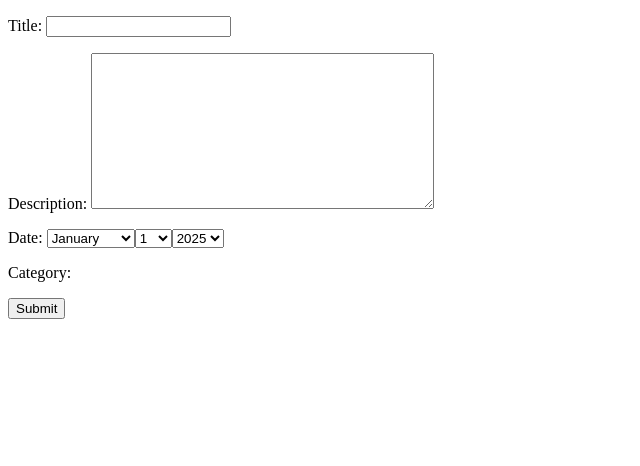
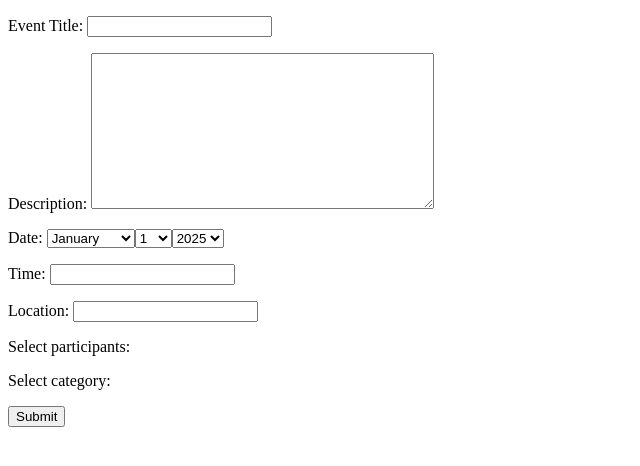
Before and after one commit to ApornaRakshit/event-management, a Django app: page /events/create-event/ in a window 1280 px wide. Shown: the top 466 px of the page, without its empty margins (0-640 px from the left). Run offline with Django 5.2, Linux system fonts and the light colour scheme; data that the repository does not hold is empty.

Commit message:
Data collected

```diff
--- a/events/forms.py
+++ b/events/forms.py
@@ -1,175 +1,18 @@
-# from django import forms
-# from events.models import Event
-
-
-# class EventForm(forms.Form):
-#     title = forms.CharField(max_length=250, label="Event Title")
-#     description = forms.CharField(
-#         widget=forms.Textarea, label='Event Description')
-#     due_date = forms.DateField(widget=forms.SelectDateWidget, label="Due Date")
-#     assigned_to = forms.MultipleChoiceField(
-#         widget=forms.CheckboxSelectMultiple, choices=[], label="Assigned To")
-
-#     def __init__(self, *args, **kwargs):
-#         # print(args,kwargs)
-#         employees= kwargs.pop("employees",[])
-#         super().__init__(*args, **kwargs)
-#         self.fields['assigned_to'].choices=[
-#             (emp.id, emp.name) for emp in employees]
-
-# # class StyledFormMinin:
-# #     """ Mixing to apply to form field"""
-
-# #     default_classes = "border-2 border-gray-500 w-full p-3 rounded-lg shadow-sm focus:outline-none focus:border-rose-400 focus:ring-rose-500"
-
-# #     def apply_styled_widgets(self):
-# #        for field_name, field in self.fields.items():
-# #            if isinstance(field.widget, forms.TextInput):
-# #                field.widget.attrs.update({
-# #                    'class':self.default_classes,
-# #                    'placeholder':f"Enter {field.label.lower()}"
-# #                })
-# #            elif isinstance(field.widget, forms.Textarea):
-# #                field.widget.attrs.update({
-# #                    'class':self.default_classes,
-# #                    'placeholder':f"Enter {field.label.lower()}",
-# #                    'rows': 5
-# #                })
-# #            elif isinstance(field.widget, forms.SelectDateWidget):
-# #                field.widget.attrs.update({
-# #                    'class':self.default_classes,
-# #                })
-# #            elif isinstance(field.widget, forms.CheckboxSelectMultiple):
-# #                field.widget.attrs.update({
-# #                    'class':"space-y-2",
-# #                })
-
-
-# class StyledFormMixin:
-#     """ Mixing to apply style to form field"""
-
-#     def __init__(self, *arg, **kwarg):
-#         super().__init__(*arg, **kwarg)
-#         self.apply_styled_widgets()
-
-#     default_classes = "border-2 border-gray-300 w-full p-3 rounded-lg shadow-sm focus:outline-none focus:border-rose-500 focus:ring-rose-500"
-
-#     def apply_styled_widgets(self):
-#         for field_name, field in self.fields.items():
-#             if isinstance(field.widget, forms.TextInput):
-#                 field.widget.attrs.update({
-#                     'class': self.default_classes,
-#                     'placeholder': f"Enter {field.label.lower()}"
-#                 })
-#             elif isinstance(field.widget, forms.Textarea):
-#                 field.widget.attrs.update({
-#                     'class': f"{self.default_classes} resize-none",
-#                     'placeholder':  f"Enter {field.label.lower()}",
-#                     'rows': 5
-#                 })
-#             elif isinstance(field.widget, forms.SelectDateWidget):
-#                 # print("Inside Date")
-#                 field.widget.attrs.update({
-#                     "class": "border-2 border-gray-300 p-3 rounded-lg shadow-sm focus:outline-none focus:border-rose-500 focus:ring-rose-500"
-#                 })
-#             elif isinstance(field.widget, forms.CheckboxSelectMultiple):
-#                 # print("Inside checkbox")
-#                 field.widget.attrs.update({
-#                     'class': "space-y-2"
-#                 })
-#             # else:
-#             #     # print("Inside else")
-#             #     field.widget.attrs.update({
-#             #         'class': self.default_classes
-#             #     })
-
-
-# class EventModelForm(StyledFormMixin, forms.ModelForm):
-#     class Meta:
-#         model = Event
-#         fields = ['title','description','due_date', 'assigned_to']
-#         widgets = {
-#             'due_date': forms.SelectDateWidget,
-#             'assigned_to': forms.CheckboxSelectMultiple
-#         }
-
-
-#         # exclude = ['project', 'is_completed', 'created_at', 'updated_at']
-#         """ Manual Widgets """
-#         # widgets = {
-#         #     'title': forms.TextInput(attrs={
-#         #         'class': "border-2 border-gray-500 w-full p-3 rounded-lg shadow-sm focus:outline-none focus:border-rose-400 focus:ring-rose-500",
-#         #         "placeholder":"Enter class title"
-#         #     }),
-#         #     'description': forms.Textarea(attrs={
-#         #         'class': "border-2 border-gray-500 w-full p-3 rounded-lg shadow-sm focus:outline-none focus:border-rose-400 focus:ring-rose-500",
-#         #         "placeholder":"Enter class description"
-#         #     }),
-#         #     'due_date': forms.SelectDateWidget(attrs={
-#         #         'class': "border-2 border-gray-300 p-2 rounded-lg shadow-sm focus:outline-none focus:border-rose-500 focus:ring-rose-500",
-#         #     }),
-#         #     'assigned_to': forms.CheckboxSelectMultiple(attrs={
-#         #         'class': "space-y-2",
-#         #     })
-#         # }
-
-#         def __init__(self, *arg, **kwarg):
-#             super().__init__(*arg, **kwarg)
-#             self.apply_styled_widgets()
-
-
 from django import forms
 
 class EventForm(forms.Form):
-  title = forms.CharField(max_length=250)
-  description= forms.CharField(widget=forms.Textarea)
-  date = forms.DateField(widget=forms.SelectDateWidget, label="Date")
-  category = forms.MultipleChoiceField(
-  widget=forms.CheckboxSelectMultiple, choices=[])
+    title = forms.CharField(max_length=250, label="Event Title")
+    description = forms.CharField(widget=forms.Textarea)
+    date = forms.DateField(widget=forms.SelectDateWidget)
+    time = forms.TimeField()
+    location = forms.CharField(max_length=250)
+    select_participants = forms.MultipleChoiceField(widget=forms.CheckboxSelectMultiple, choices=[])
+    select_category = forms.MultipleChoiceField(widget=forms.CheckboxSelectMultiple, choices=[])
 
-  def __init__(self, *args, **kwargs):
-    participants=kwargs.pop("participants",[])
-    super().__init__(*args, **kwargs)
-    self.fields["category"].choices=[
-      (part.id,part.name) for part in participants]
-
-
-
-
-
-
-# # Event Form
-# class EventForm(forms.ModelForm):
-#     class Meta:
-#         model = Event
-#         fields = '__all__'
-#         widgets = {
-#             'date': forms.DateInput(attrs={'type': 'date', 'class': 'form-control'}),
-#             'time': forms.TimeInput(attrs={'type': 'time', 'class': 'form-control'}),
-#             'description': forms.Textarea(attrs={'class': 'form-control'}),
-#             'location': forms.TextInput(attrs={'class': 'form-control'}),
-#             'category': forms.Select(attrs={'class': 'form-control'}),
-#         }
-
-
-
-# Participant Form
-# class ParticipantForm(forms.ModelForm):
-    # class Meta:
-    #     model = Participant
-    #     fields = '__all__'
-    #     widgets = {
-    #         'name': forms.TextInput(attrs={'class': 'form-control'}),
-    #         'email': forms.EmailInput(attrs={'class': 'form-control'}),
-    #         'events': forms.SelectMultiple(attrs={'class': 'form-control'}),
-    #     }
-
-# Category Form
-# class CategoryForm(forms.ModelForm):
-#     class Meta:
-#         model = Category
-#         fields = '__all__'
-#         widgets = {
-#             'name': forms.TextInput(attrs={'class': 'form-control'}),
-#             'description': forms.Textarea(attrs={'class': 'form-control'}),
-#         }
+    def __init__(self, *args, **kwargs):
+        print(args, kwargs)
+        participants = kwargs.pop("participants", [])
+        categories = kwargs.pop("categories", [])
+        super().__init__(*args, **kwargs)
+        self.fields['select_participants'].choices=[(p.id, p.name) for p in participants]
+        self.fields['select_category'].choices=[(c.id, c.name) for c in categories]
--- a/events/templates/event_form.html
+++ b/events/templates/event_form.html
@@ -1,31 +1,3 @@
-{% comment %} {% load static %}
-<!DOCTYPE html>
-<html lang="en">
-<head>
-    <meta charset="UTF-8">
-    <meta name="viewport" content="width=device-width, initial-scale=1.0">
-    <title>Document</title>
-    <link rel="stylesheet" href="{% static "css/output.css" %}"
-</head>
-<body>
-    <div class='w-1/2 mx-auto mt-8'>
-        <div>
-            {% if message %}
-                <p>{{message}}</p>
-            {% endif %}
-        </div>
-        <form method="POST">
-            {% comment %} <input type='text' class="border-2 border-gray-500 w-full rounded-lg shadow-sm focus:border-rose-400" placeholder="Enter event title"> {% endcomment %}
-
-            {% comment %} {% csrf_token %}
-            {{ form.as_p }}
-            <button type="submit" class="bg-red-500 px-3 py-2 mt-2 rounded-xl text-white">Submit</button>
-        </form>
-    </div>
-</body>
-</html> {% endcomment %}
-
-
 <!DOCTYPE html>
 <html lang="en">
 <head>
--- a/events/urls.py
+++ b/events/urls.py
@@ -4,6 +4,5 @@ from events.views import manager_dashboard, user_dashboard,create_event
 urlpatterns = [
     path('manager-dashboard/', manager_dashboard),
     path('user-dashboard/', user_dashboard),
-    # path('test/',test),
     path('create-event/',create_event)
 ]
--- a/events/views.py
+++ b/events/views.py
@@ -1,11 +1,7 @@
 from django.shortcuts import render
 from events.forms import EventForm
-from events.models import Participant
-# from .models import Event
+from events.models import Participant,Category
 from django.http import HttpResponse
-# from events.models import Event
-# from events.forms import EventForm,EventModelForm
-# from events.models import Employee,Event
 
 # Create your views here.
 
@@ -16,53 +12,9 @@ def manager_dashboard(request):
 def user_dashboard(request):
     return render(request, "dashboard/user-dashboard.html")
 
-
-
 def create_event(request):
     participants = Participant.objects.all()
-    form = EventForm(participants=participants)
+    categories = Category.objects.all()
+    form = EventForm(participants = participants, categories = categories)
     context = {"form": form}
-    return render(request,"event_form.html", context)
-
-
-# def test(request):
-#     names=["Mahmud", "Aps","Mars","Bushri"]
-#     count=0
-#     for name in names:
-#         count += 1
-#     context = {
-#         "name" : names,
-#         "age" : 23,
-#         "count" : count
-#     }
-#     return render(request, 'test.html',context)
-
-# def create_event(request):
-#     # employees = Employee.objects.all()
-#     form = EventModelForm()
-
-#     if request.method == "POST":
-#         form = EventModelForm(request.POST)
-#         if form.is_valid():
-#             form.save()
-
-#             return render(request, 'event_form.html',{"form":form, "message": "Event added successfully"})
-
-            # """ For Model form data """
-            # ''' For django data'''
-            # data = form.cleaned_data
-            # title = data.get('title')
-            # description = data.get('description')
-            # due_date = data.get('due_date')
-            # assigned_to = data.get('assigned_to')
-
-            # event = Event.objects.create(
-            #     title=title, description=description,due_date=due_date)
-            # for emp_id in assigned_to:
-            #     employee = Employee.objects.get(id=emp_id)
-            #     event.assigned_to.add(employee)
-
-            # return HttpResponse("Event Added successfully")
-
-    # context = {"form": form}
-    # return render(request,"event_form.html", context)
+    return render(request, "event_form.html", context)
```
Also changed, not shown: events/models.py (+0 -62 lines).
